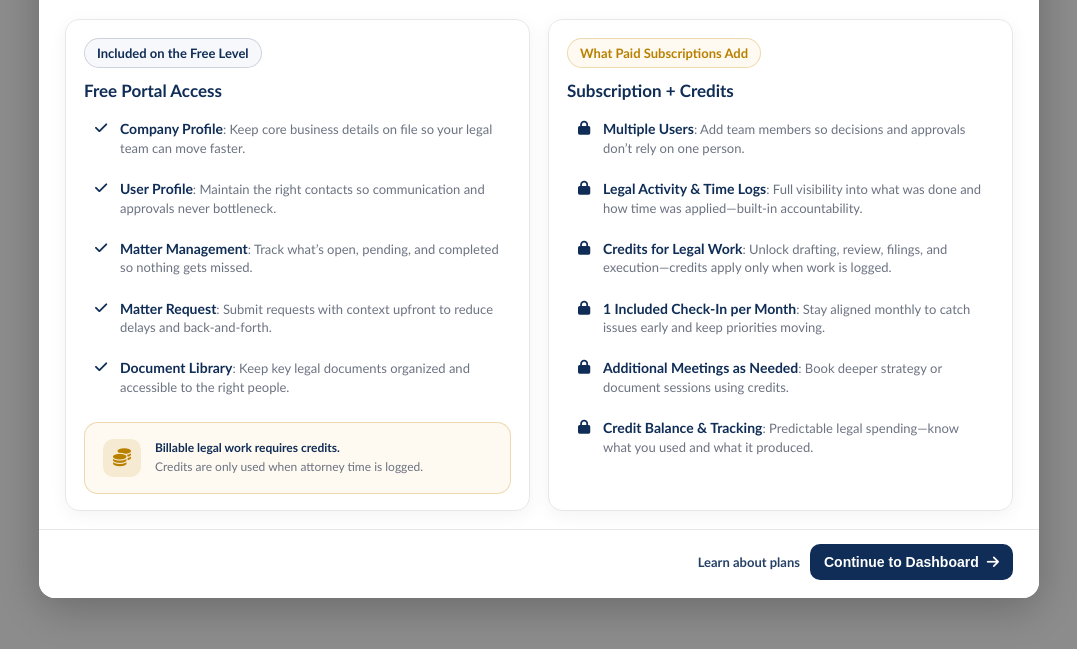
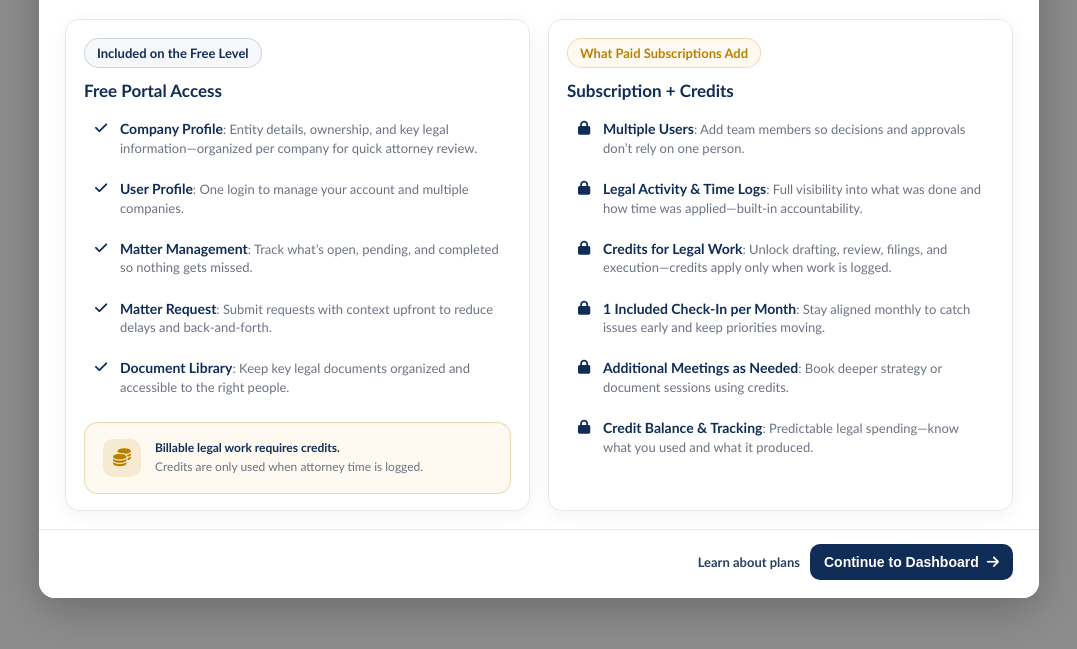
Before and after one commit to kakatbarilea-prog/blm-welcome-popup, a plain HTML site: page index.html in a window 1280 px wide. Shown: the part 151-800 px from the top of the page, without its empty margins (101-1178 px from the left). Drawn offline with Linux system fonts and the light colour scheme.

Commit message:
Update index.html

```diff
--- a/index.html
+++ b/index.html
@@ -354,12 +354,12 @@
           <ul class="list">
             <li class="li">
               <i class="fa-solid fa-check"></i>
-              <div class="inline-desc"><b>Company Profile</b>: Keep core business details on file so your legal team can move faster.</div>
+              <div class="inline-desc"><b>Company Profile</b>: Entity details, ownership, and key legal information—organized per company for quick attorney review.</div>
             </li>
 
             <li class="li">
               <i class="fa-solid fa-check"></i>
-              <div class="inline-desc"><b>User Profile</b>: Maintain the right contacts so communication and approvals never bottleneck.</div>
+              <div class="inline-desc"><b>User Profile</b>: One login to manage your account and multiple companies.</div>
             </li>
 
             <li class="li">
```
